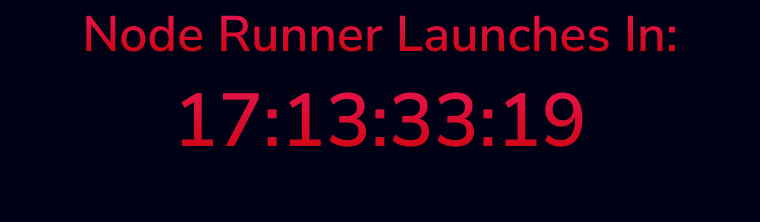
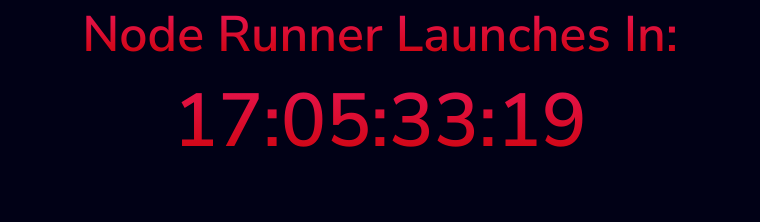
Before and after one commit to Cardinal-House/Node-Runner, a Next.js app: page / in a window 1280 px wide. Shown: the part 3220-3442 px from the top of the page, without its empty margins (260-1020 px from the left). Built offline with nearby package versions, Linux system fonts and the light colour scheme; a web font is replaced by a local one.

Commit message:
Updated countdown timer

```diff
--- a/components/CountdownToLaunch.js
+++ b/components/CountdownToLaunch.js
@@ -31,7 +31,7 @@ export default function CountdownToLaunch(props) {
         </Typography>
       </Grid>
       <Grid item lg={10} md={10} sm={12} xs={12} className="countdownDiv mb-5">
-        <Countdown id="countdown" ref={countdownRef} date={new Date(2022, 9, 28, 12, 0, 0)} />
+        <Countdown id="countdown" ref={countdownRef} date={new Date(2022, 9, 28, 4, 0, 0)} />
       </Grid>
       <Grid item lg={8} md={10} sm={12} xs={12} className={styles.afterCountdownText}>
         <Typography variant="h2" id="afterCountdownText" ref={afterCountdownTextRef}>
```
